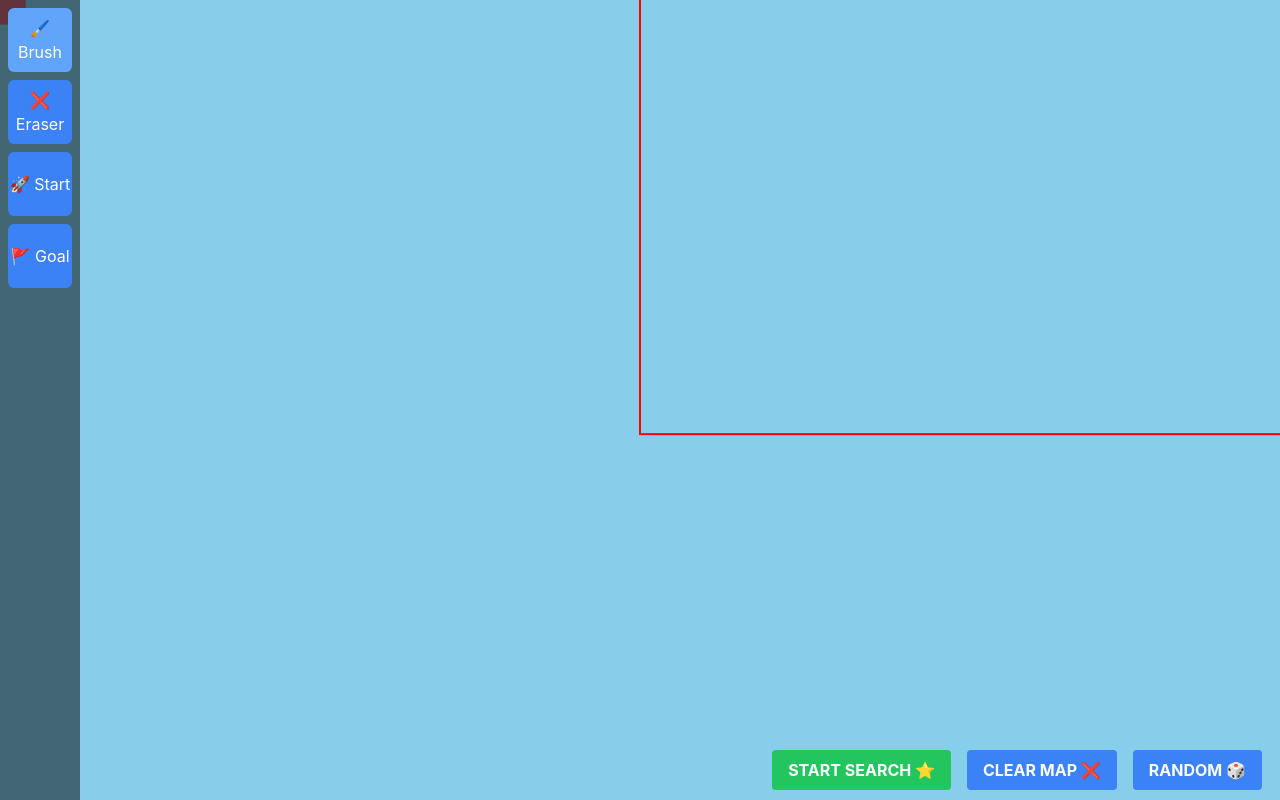
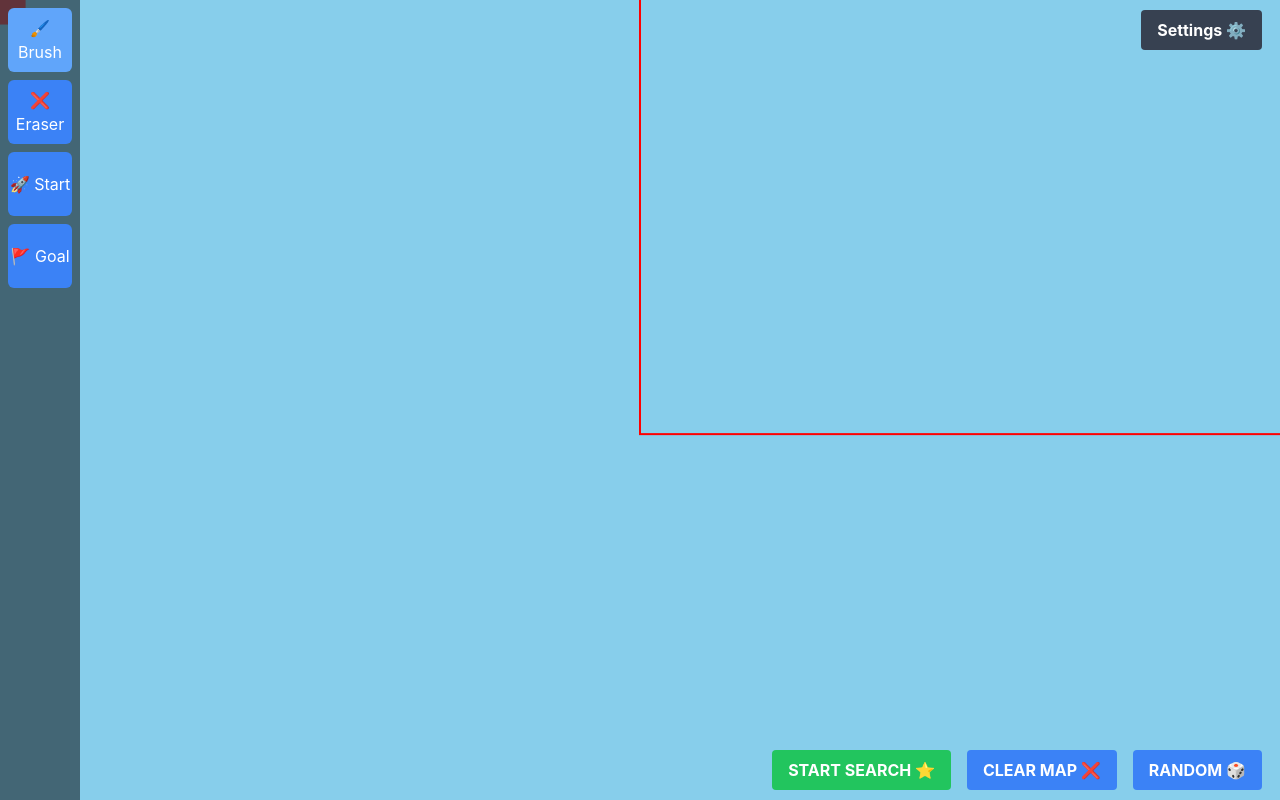
Before and after one commit to br-zhou/path-finder-react, a React (Create React App) app: page / in a window 1280 px wide. Built offline with nearby package versions, Linux system fonts and the light colour scheme.

Commit message:
start on settings modal

```diff
--- a/src/App.js
+++ b/src/App.js
@@ -3,6 +3,7 @@ import { Editor } from "./game/editor.js";
 import Toolbar from "./Components/Toolbar.js";
 import HotBar from "./Components/Hotbar.js";
 import Modal from "./Components/Modal.js";
+import Menubar from "./Components/Menubar.js";
 
 
 function App() {
@@ -16,6 +17,7 @@ function App() {
     <>
       <Toolbar />
       <Modal />
+      <Menubar />
       <HotBar />
     </>
   );
--- /dev/null
+++ b/src/Components/Menubar.js
@@ -0,0 +1,22 @@
+import { useState } from "react";
+import { useSelector } from "react-redux";
+import SettingsModal from "./SettingsModal";
+
+const Menubar = () => {
+    const isSearching = useSelector(state => state.isSearching);
+
+    const [isOpen, setIsOpen] = useState(false);
+
+    const openSettings = () => {
+        setIsOpen(true);
+    }
+
+    return <>
+    <SettingsModal open={isOpen} setOpen={setIsOpen} />
+    {!isSearching && <div id="top-right">
+        <button className="bg-gray-700 hover:bg-gray-900 text-white font-bold py-2 px-4 rounded mx-2 select-none" onClick={openSettings}>Settings ⚙️</button>
+    </div>}
+    </>
+}
+
+export default Menubar;
--- a/src/Components/Modal.js
+++ b/src/Components/Modal.js
@@ -10,7 +10,7 @@ const Modal = () => {
 
     // modal code taken from https://tailwindui.com/components/application-ui/overlays/modals
     return modalMsg && <div className="relative z-10" aria-labelledby="modal-title" role="dialog" aria-modal="true">
-        <div className="fixed inset-0 bg-gray-500 bg-opacity-25 transition-opacity"></div>
+        <div className="fixed inset-0 bg-gray-500 bg-opacity-50 transition-opacity backdrop-blur-sm"></div>
         <div className="fixed inset-0 z-10 w-screen overflow-y-auto" onClick={closeModal}>
             <div className="flex min-h-full items-end justify-center p-4 text-center sm:items-center sm:p-0">
 
--- /dev/null
+++ b/src/Components/SettingsModal.js
@@ -0,0 +1,50 @@
+import { useSelector } from "react-redux";
+import store from "../store/redux";
+
+const SettingsModal = (props) => {
+    const saveSettings = () => {
+        // store.dispatch({ type: "close-modal" });
+    }
+
+    const closeModal = () => {
+        if (props.setOpen) props.setOpen();
+    }
+
+    // modal code taken from https://tailwindui.com/components/application-ui/overlays/modals
+    return props.open && <div className="relative z-10" aria-labelledby="modal-title" role="dialog" aria-modal="true">
+        <div className="fixed inset-0 bg-gray-500 bg-opacity-50 backdrop-blur-sm"></div>
+        <div className="fixed inset-0 z-10 w-screen overflow-y-auto">
+            <div className="flex min-h-full items-end justify-center p-4 text-center sm:items-center sm:p-0">
+
+                <div className="relative transform overflow-hidden rounded-lg bg-white text-left shadow-xl transition-all sm:my-8 sm:w-full sm:max-w-lg">
+                    <div className="bg-white px-4 pb-4 pt-5 sm:p-6 sm:pb-4">
+                        <div className="mt-3 text-center sm:ml-4 sm:mt-0 sm:text-left">
+                            <h3 className="text-lg font-semibold leading-6 text-gray-900" id="modal-title">Settings</h3>
+                            <div className="mt-2">
+                                <p className="text-gray-500">Message</p>
+                            </div>
+                        </div>
+                    </div>
+                    <div className="bg-gray-50 px-4 py-3 sm:flex sm:flex-row-reverse sm:px-6">
+                        <button
+                            type="button"
+                            className="inline-flex w-full justify-center rounded-md bg-green-600 px-3 py-2 text-sm font-semibold text-white shadow-sm hover:bg-green-500 sm:ml-3 sm:w-auto"
+                            onClick={saveSettings}
+                        >
+                        OKAY
+                        </button>
+                        <button
+                            type="button"
+                            className="mt-3 inline-flex w-full justify-center rounded-md bg-white px-3 py-2 text-sm font-semibold text-gray-900 shadow-sm ring-1 ring-inset ring-gray-300 hover:bg-gray-50 sm:mt-0 sm:w-auto"
+                            onClick={closeModal}
+                        >
+                        Cancel
+                        </button>
+                    </div>
+                </div>
+            </div>
+        </div>
+    </div>
+}
+
+export default SettingsModal;
--- a/src/index.css
+++ b/src/index.css
@@ -22,10 +22,10 @@ overflow: hidden;
 background-color: white;
 }
 
-#top-left {
-  background-color: rgba(0,0,0,.5);
+#top-right {
   position: absolute;
-  top: 0 px;
+  top: 0;
+  right: 0;
   margin: var(--corner-margins);
 }
 
```
